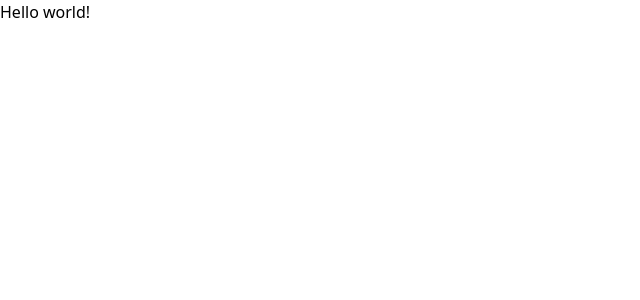
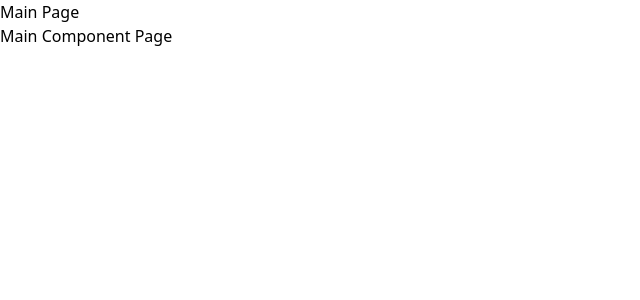
Before and after one commit to Hyeong0311/ConviBox, a React (Vite) app: page / in a window 1280 px wide. Shown: the top 300 px of the page, without its empty margins (0-640 px from the left). Built offline with nearby package versions, Linux system fonts and the light colour scheme.

Commit message:
Router, Page, Component - add

```diff
--- /dev/null
+++ b/src/component/MainComponent.tsx
@@ -0,0 +1,10 @@
+
+function MainComponent() {
+    return (
+        <div>
+            <div>Main Component Page</div>
+        </div>
+    );
+}
+
+export default MainComponent;
--- a/src/main.tsx
+++ b/src/main.tsx
@@ -1,9 +1,9 @@
 
 import { createRoot } from 'react-dom/client'
-import App from './App.tsx'
 import './index.css'
+import {RouterProvider} from "react-router-dom";
+import mainRouter from "./router/MainRouter.tsx";
 
 createRoot(document.getElementById('root')!).render(
-
-    <App />
+        <RouterProvider router={mainRouter}></RouterProvider>
 )
--- /dev/null
+++ b/src/page/MainPage.tsx
@@ -0,0 +1,12 @@
+import MainComponent from "../component/MainComponent.tsx";
+
+function MainPage() {
+    return (
+        <div>
+            <div>Main Page</div>
+            <MainComponent></MainComponent>
+        </div>
+    );
+}
+
+export default MainPage;
--- /dev/null
+++ b/src/router/MainRouter.tsx
@@ -0,0 +1,17 @@
+import {createBrowserRouter} from "react-router-dom";
+import {lazy} from "react";
+
+
+const MainPage = lazy(() => import("../page/MainPage"));
+
+const MainRouter = createBrowserRouter([
+    {
+        path: "/",
+        element: <MainPage/>
+    },
+    {
+        path: "/"
+    }
+])
+
+export default MainRouter;
```
Also changed, not shown: src/router/AdminRouter.tsx (added), src/router/UserRouter.tsx (added).
